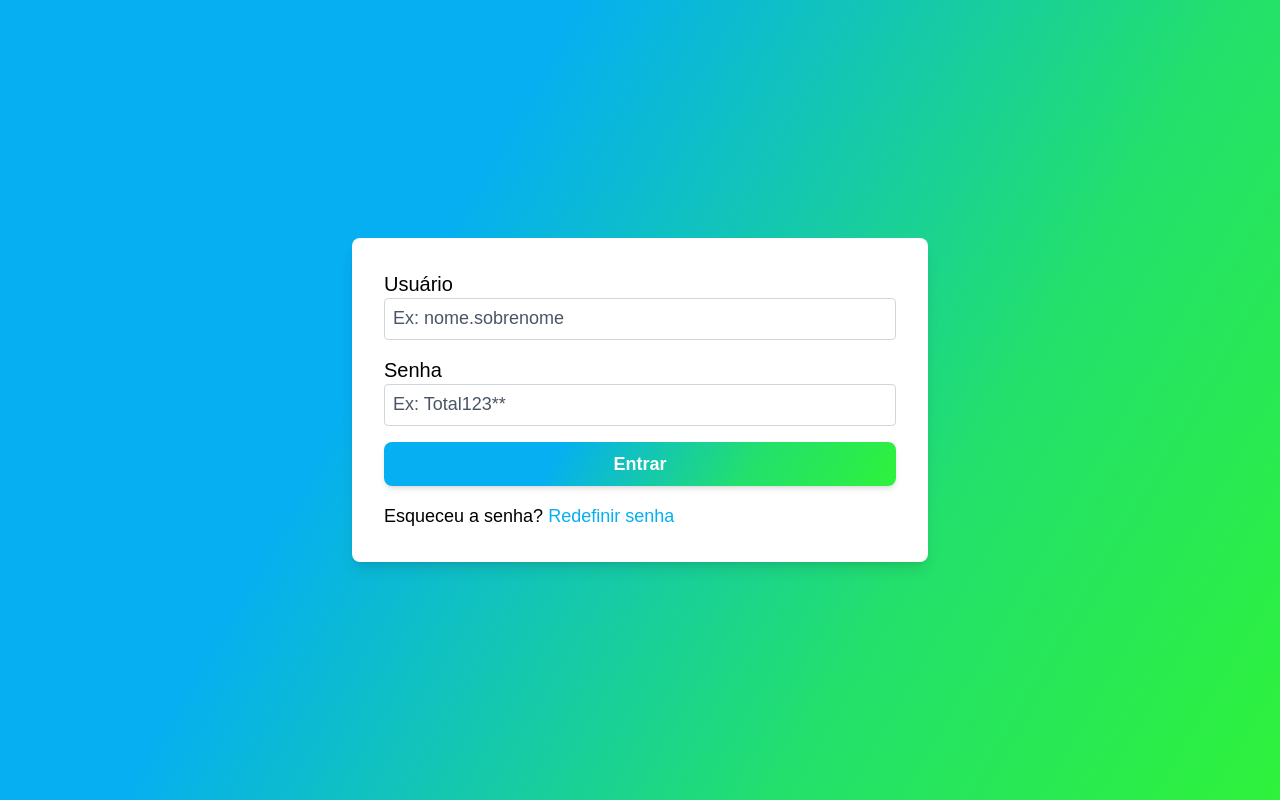
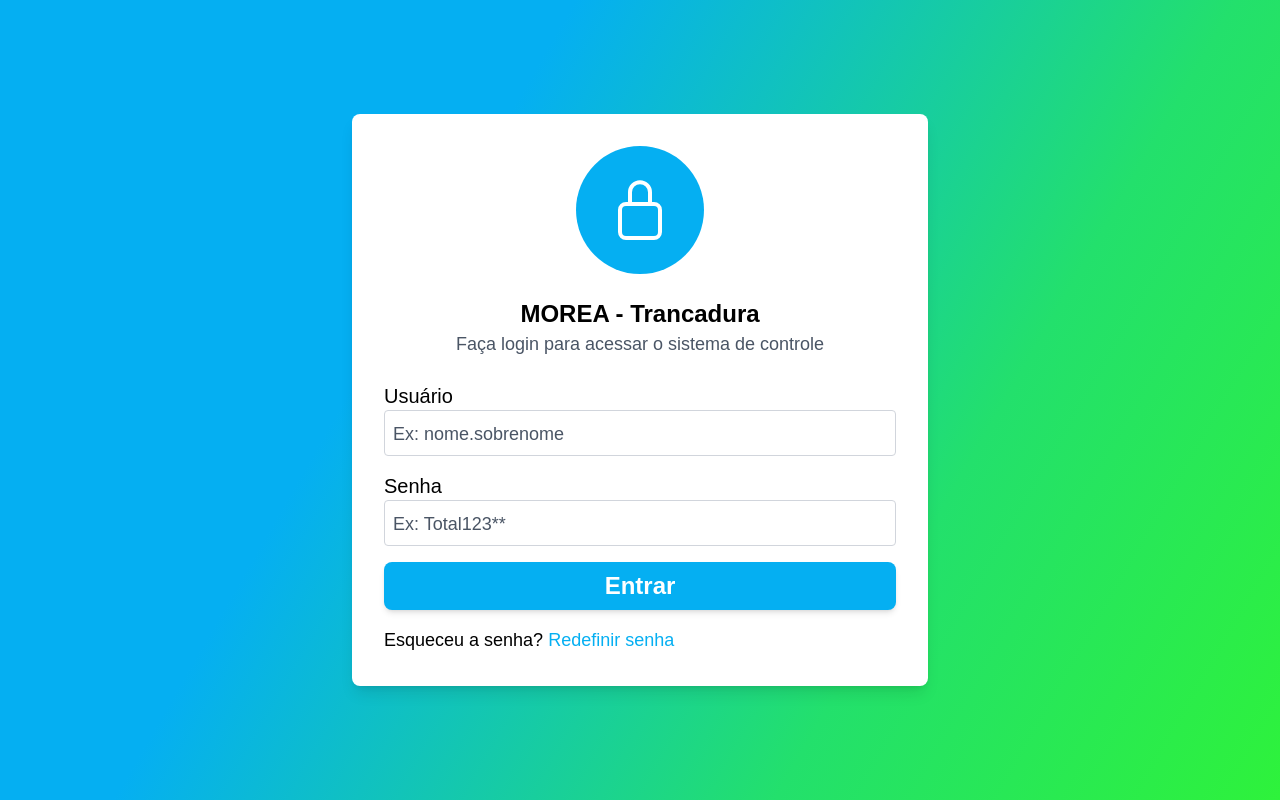
Before and after one commit to Morea-IFS/trancadura-web-react, a Next.js app in the folder trancaduraweb_react/: page /login in a window 1280 px wide. Built offline with nearby package versions, Linux system fonts and the light colour scheme.

Commit message:
criação tela de login

```diff
--- a/trancaduraweb_react/src/app/globals.css
+++ b/trancaduraweb_react/src/app/globals.css
@@ -44,6 +44,6 @@ body {
   font-family: Arial, Helvetica, sans-serif;
 }
 
-.btn-gradient {
+.bg-gradient-login {
   background: var(--login-gradient);
 }
--- a/trancaduraweb_react/src/app/login/page.tsx
+++ b/trancaduraweb_react/src/app/login/page.tsx
@@ -1,22 +1,21 @@
 "use client";
 
-import { useEffect } from "react";
 import LoginForm from "@/components/Forms/LoginForm";
+import { IoLockClosedOutline } from "react-icons/io5";
 
 export default function LoginPage() {
-  useEffect(() => {
-    const original = document.body.style.background;
-    document.body.style.background =
-      "linear-gradient(120deg,rgba(5, 175, 242, 1) 33%, rgba(35, 224, 108, 1) 71%, rgba(46, 242, 59, 1) 100%)";
-
-    return () => {
-      document.body.style.background = original;
-    };
-  }, []);
-
   return (
-    <div className="min-h-screen flex items-center justify-center">
-      <div className="bg-background w-full max-w-xs sm:max-w-lg md:max-w-xl p-8 rounded-lg shadow-lg">
+    <div className="min-h-screen flex items-center justify-center bg-gradient-login">
+      <div className="bg-background w-full max-w-xs sm:max-w-lg md:max-w-xl p-8 rounded-lg shadow-lg my-4">
+        <div className="w-24 h-24 sm:w-32 sm:h-32 bg-primary rounded-full mx-auto mb-6 flex items-center justify-center">
+          <IoLockClosedOutline className="w-12 h-12 sm:w-16 sm:h-16 text-background" />
+        </div>
+        <div className="w-full text-center mb-6">
+          <h2 className="text-xl sm:text-2xl font-bold">MOREA - Trancadura</h2>
+          <p className="text-md sm:text-lg text-gray-600">
+            Faça login para acessar o sistema de controle
+          </p>
+        </div>
         <LoginForm />
       </div>
     </div>
--- a/trancaduraweb_react/src/components/Forms/LoginForm.tsx
+++ b/trancaduraweb_react/src/components/Forms/LoginForm.tsx
@@ -14,7 +14,10 @@ export default function LoginForm() {
   };
 
   return (
-    <form onSubmit={handleSubmit} className="flex flex-col space-y-4">
+    <form
+      onSubmit={handleSubmit}
+      className="flex flex-col space-y-4 md:text-xl"
+    >
       <div>
         <label className="text-foreground text-xl">Usuário</label>
         <Input
@@ -35,11 +38,11 @@ export default function LoginForm() {
       </div>
       <button
         type="submit"
-        className="btn-gradient text-white text-lg px-6 py-2 rounded-lg font-bold shadow-md transition hover:opacity-90"
+        className="bg-primary text-white text-xl md:text-2xl px-6 py-2 rounded-lg font-bold shadow-md transition hover:opacity-90"
       >
         Entrar
       </button>
-      <p className="text-foreground text-lg">
+      <p className="text-foreground text-sm sm:text-lg">
         Esqueceu a senha?{" "}
         <a href="#" className="text-primary hover:underline">
           Redefinir senha
```
